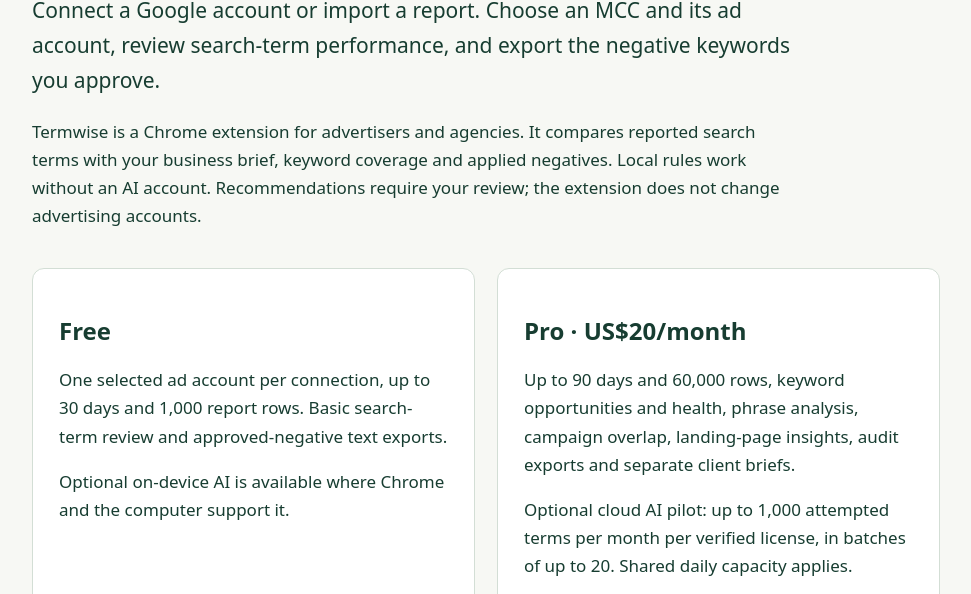
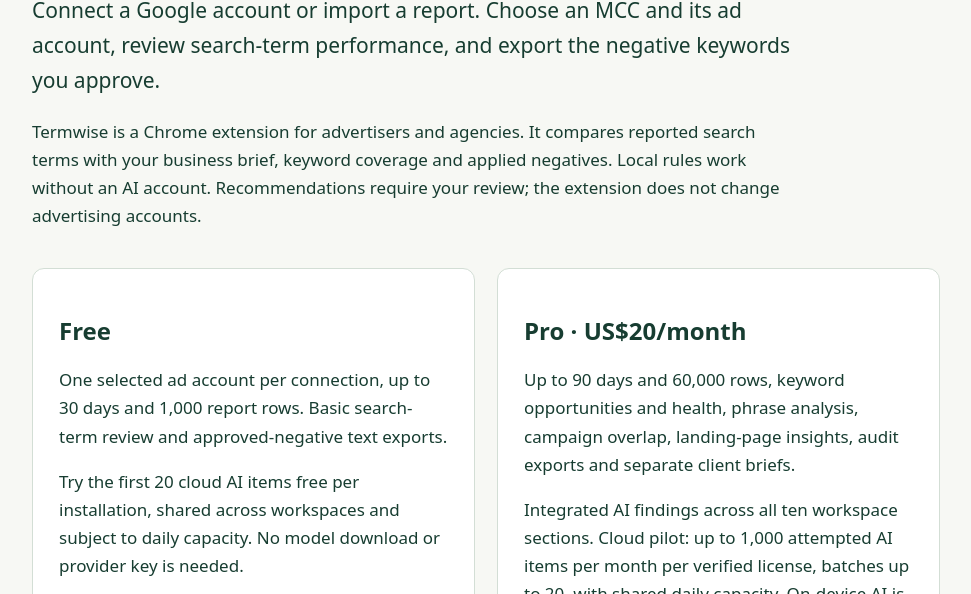
Before and after one commit to sunamtaran92-a11y/cresca-site, a plain HTML site: page termwise/index.html in a window 1280 px wide. Shown: the part 309-903 px from the top of the page, without its empty margins (154-1125 px from the left). Drawn offline with Linux system fonts and the light colour scheme.

Commit message:
Publish integrated Pro AI and free installation trial disclosures

```diff
--- a/termwise/index.html
+++ b/termwise/index.html
@@ -6,7 +6,7 @@
 <h1>Review your Google Ads search terms.</h1>
 <p class="intro">Connect a Google account or import a report. Choose an MCC and its ad account, review search-term performance, and export the negative keywords you approve.</p>
 <p>Termwise is a Chrome extension for advertisers and agencies. It compares reported search terms with your business brief, keyword coverage and applied negatives. Local rules work without an AI account. Recommendations require your review; the extension does not change advertising accounts.</p>
-<section class="plans" aria-label="Plans"><article class="card"><h2>Free</h2><p>One selected ad account per connection, up to 30 days and 1,000 report rows. Basic search-term review and approved-negative text exports.</p><p>Optional on-device AI is available where Chrome and the computer support it.</p></article><article class="card"><h2>Pro · US$20/month</h2><p>Up to 90 days and 60,000 rows, keyword opportunities and health, phrase analysis, campaign overlap, landing-page insights, audit exports and separate client briefs.</p><p>Optional cloud AI pilot: up to 1,000 attempted terms per month per verified license, in batches of up to 20. Shared daily capacity applies.</p><a class="button" href="https://sunamtara.gumroad.com/l/tkiufl">View Pro checkout</a><p class="note">Final price, applicable taxes and renewal terms are shown by Gumroad.</p></article></section>
+<section class="plans" aria-label="Plans"><article class="card"><h2>Free</h2><p>One selected ad account per connection, up to 30 days and 1,000 report rows. Basic search-term review and approved-negative text exports.</p><p>Try the first 20 cloud AI items free per installation, shared across workspaces and subject to daily capacity. No model download or provider key is needed.</p></article><article class="card"><h2>Pro · US$20/month</h2><p>Up to 90 days and 60,000 rows, keyword opportunities and health, phrase analysis, campaign overlap, landing-page insights, audit exports and separate client briefs.</p><p>Integrated AI findings across all ten workspace sections. Cloud pilot: up to 1,000 attempted AI items per month per verified license, batches up to 20, with shared daily capacity. On-device AI is an optional Pro alternative on supported computers.</p><a class="button" href="https://sunamtara.gumroad.com/l/tkiufl">View Pro checkout</a><p class="note">Final price, applicable taxes and renewal terms are shown by Gumroad.</p></article></section>
 <h2>Your Google account and data</h2><p>Google sign-in lets you choose the account to connect. Termwise retrieves account metadata and Google Ads reports. Google uses a broad Ads permission; Termwise implements reporting calls only. Secure sign-in briefly exchanges an authorization code through the Termwise service. Access tokens stay in the extension session and are not sent to its AI model.</p><p>Reports and rule review stay on your device unless you choose a disclosed cloud analysis. Cloud AI requires separate consent to share the selected query batch, metrics and business context. Read the <a href="/termwise/privacy/">privacy policy</a> for storage, processing and deletion details.</p>
 <h2>Early access</h2><p>The Chrome Web Store listing and Google OAuth verification are being prepared. The current extension is supplied directly during testing. This page does not claim Google approval or a published Store listing.</p>
 <footer>Operated by Sunam Taran · <a href="mailto:sunamtaran92@gmail.com">sunamtaran92@gmail.com</a><br><a href="/termwise/privacy/">Privacy policy</a> · Google Ads is a trademark of Google LLC. Termwise is an independent product.</footer>
```
Also changed, not shown: termwise/privacy/index.html (+1 -1 lines).
